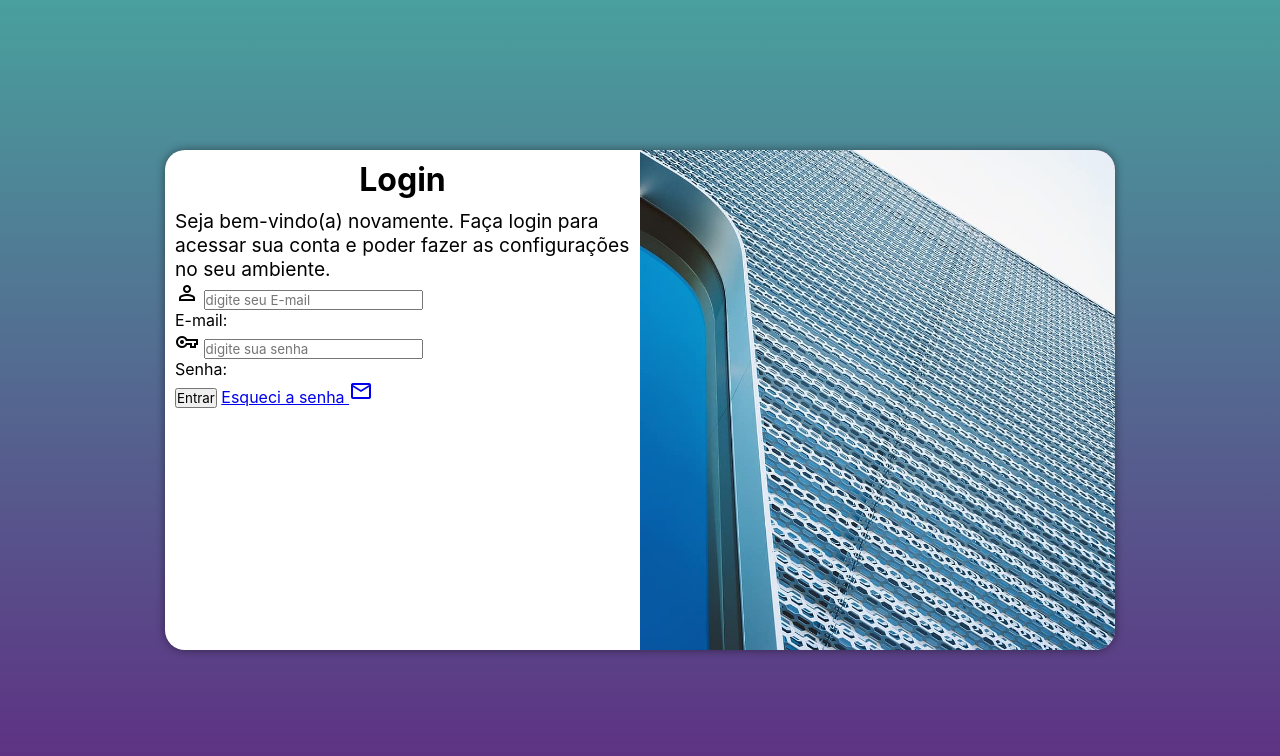
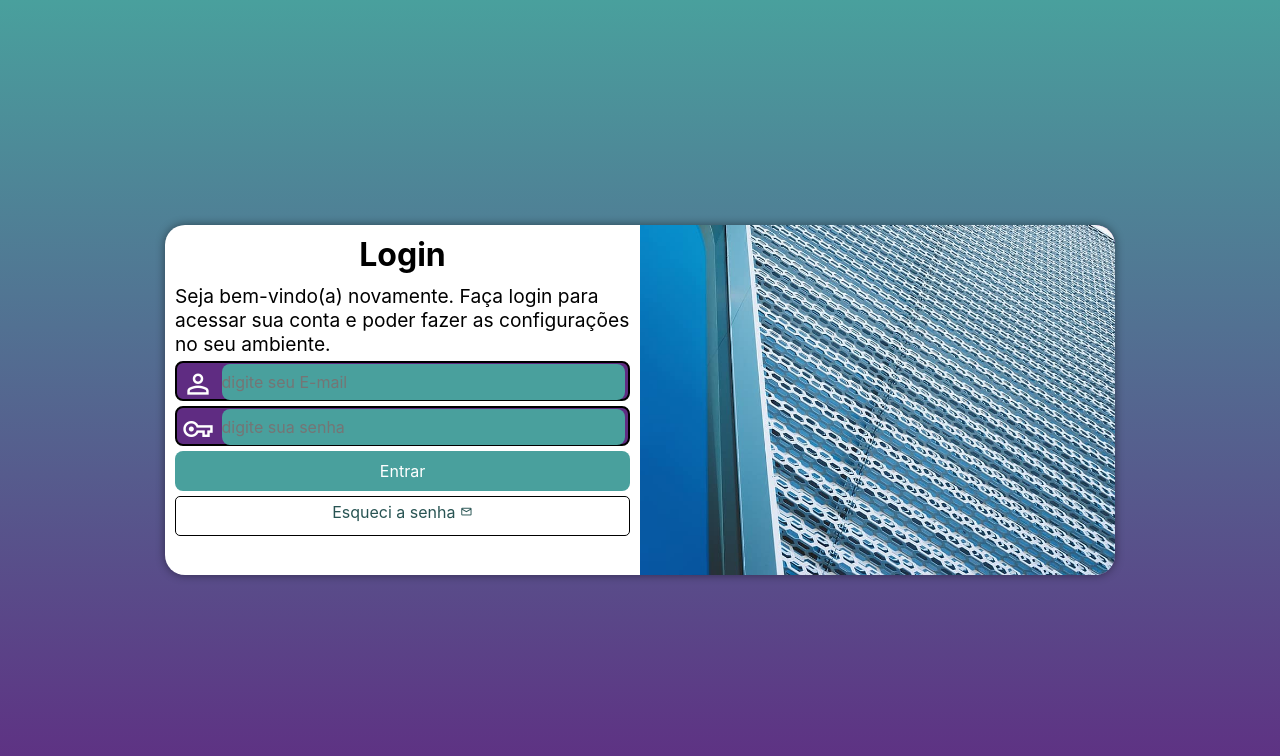
Before and after one commit to kauamour/projeto-login, a plain HTML site: page index.html in a window 1280 px wide. Drawn offline with nearby package versions, Linux system fonts and the light colour scheme.

Commit message:
projeto finalizado

```diff
--- a/estilos/media-query.css
+++ b/estilos/media-query.css
@@ -8,6 +8,7 @@
 
     section#login {
         width: 80vw;
+        height: 280px;
     }
 
     section#login > div#imagem {
@@ -31,6 +32,7 @@
 
     section#login {
         width: 950px;
+        height: 350px;
     }
 
     section#login > div#imagem {
--- a/estilos/style.css
+++ b/estilos/style.css
@@ -27,7 +27,7 @@ main {
 section#login {
     background-color: white;
     width: 250px;
-    height: 500px;
+    height: 515px;
     border-radius: 20px;
     overflow: hidden;
     position: absolute;
@@ -51,6 +51,30 @@ section#login > div#formulario {
     padding: 10px;
 }
 
+div.campo > p > label {
+    display: none;
+}
+div.campo > span {
+    color: white;
+    font-size: 2em;
+    width: 40px;
+    padding: 5px;
+}
+
+div.campo > input {
+    background-color: #49a09d;
+    font-size: 1em;
+    border-radius: 8px;
+    width: calc(100% - 48px);
+    height: 100%;
+    border: 0px;
+    transform: translateY(-12px);
+}
+
+div.campo > input:focus-within {
+    background-color: white;
+}
+
 div#formulario > h1 {
     text-align: center;
     margin-bottom: 10px;
@@ -59,3 +83,52 @@ div#formulario > h1 {
 div#formulario > p {
     font-size: 0.8em;
 }
+
+form > div.campo {
+    background-color: #5f2c82;
+    border: 2px solid black;
+    width: 100%;
+    height: 40px;
+    display: block;
+    border-radius: 8px;
+    margin: 5px 0px;
+}
+
+form > a.botao {
+    display: block;
+    text-align: center;
+    font-size: 1em;
+    width: 100%;
+    height: 40px;
+    padding-top: 5px;
+    margin-top: 5px;
+    background-color: white;
+    border: 1px solid black;
+    border-radius: 5px;
+    text-decoration: none;
+    color: #285453;
+}
+
+form > a.botao:hover {
+    background-color: #6dece7;
+}
+
+form > a.botao > span {
+    font-size: 0.8em;
+}
+
+form > input[type=submit] {
+    display: block;
+    font-size: 1em;
+    width: 100%;
+    height: 40px;
+    background-color: #49a09d;
+    color: white;
+    border: none;
+    border-radius: 8px;
+}
+
+form > input[type=submit]:hover {
+    background-color: #285453;
+    cursor: pointer;
+}
--- a/index.html
+++ b/index.html
@@ -28,7 +28,7 @@
                         <p><label for="isenha">Senha:</label></p>
                     </div>
                     <input type="submit" value="Entrar">
-                    <a href="esqueci.html">
+                    <a href="esqueci.html" class="botao">
                         Esqueci a senha <span class="material-symbols-outlined">mail</span>
                     </a>
                 </form>
```
